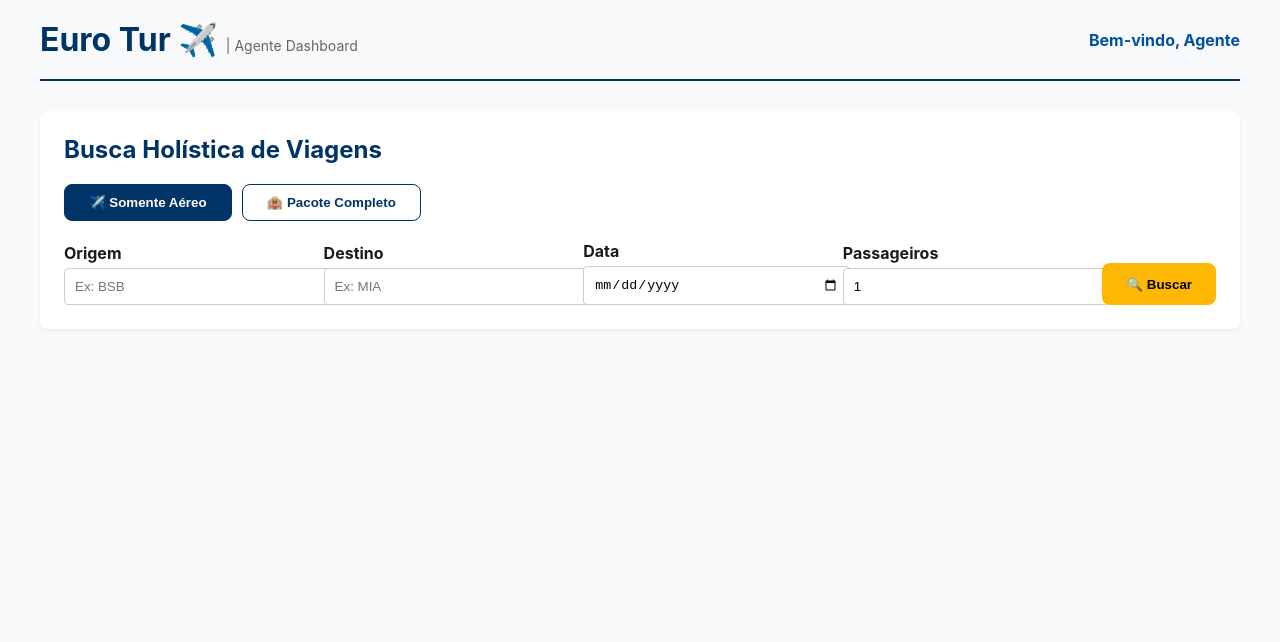
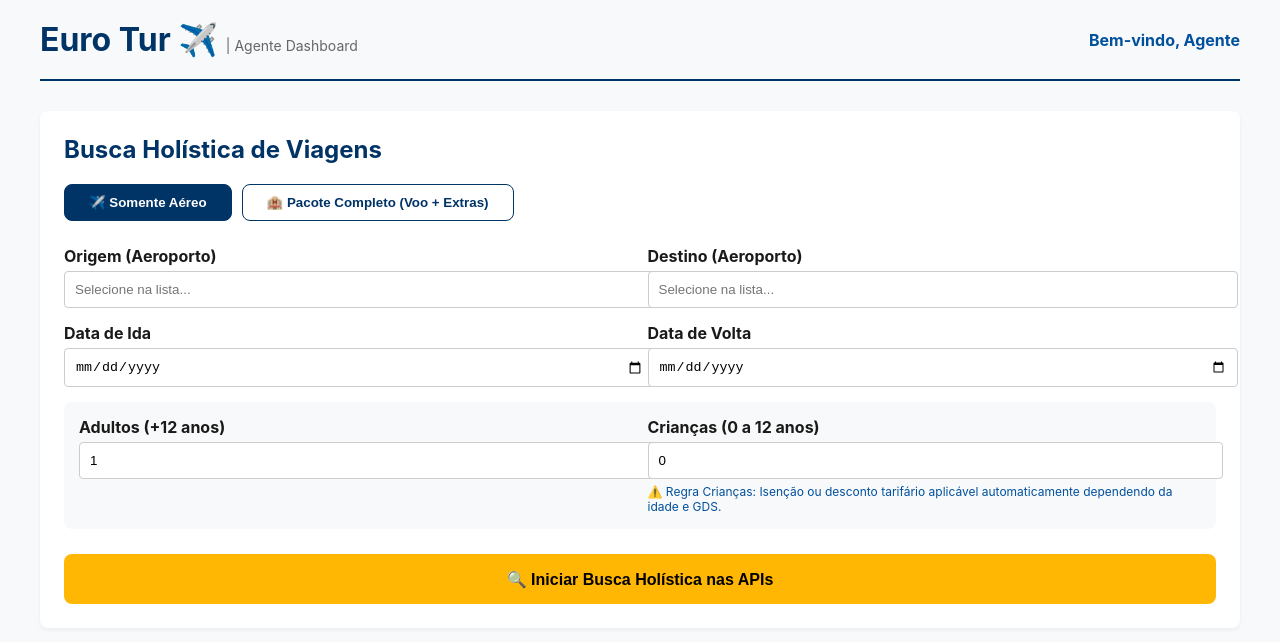
Before and after one commit to geovanny3456545-cell/agencia-turismo-app, a Next.js app: page / in a window 1280 px wide. Shown: the top 642 px of the page. Built offline with nearby package versions, Linux system fonts and the light colour scheme.

Commit message:
UI feedback fixes: airports, dates, children, packages

```diff
--- a/src/app/page.js
+++ b/src/app/page.js
@@ -5,17 +5,15 @@ import './globals.css';
 export default function Dashboard() {
   const [loading, setLoading] = useState(false);
   const [results, setResults] = useState(null);
-  const [searchType, setSearchType] = useState('aereo'); // aereo ou pacote
+  const [searchType, setSearchType] = useState('aereo');
 
   const handleSearch = async (e) => {
     e.preventDefault();
     setLoading(true);
-    // Simulação do tempo de chamada para a API Duffel com redundância
     setTimeout(() => {
       setResults([
-        { id: 1, airline: 'GOL', price: 850, time: '10:00 - 12:30', direct: true, guaranteed: true },
-        { id: 2, airline: 'LATAM', price: 920, time: '14:15 - 16:45', direct: true, guaranteed: true },
-        { id: 3, airline: 'AZUL', price: 780, time: '08:00 - 13:00', direct: false, guaranteed: true },
+        { id: 1, airline: 'GOL', price: searchType === 'pacote' ? 2850 : 850, time: '10:00 - 12:30', direct: true, guaranteed: true },
+        { id: 2, airline: 'LATAM', price: searchType === 'pacote' ? 2920 : 920, time: '14:15 - 16:45', direct: true, guaranteed: true },
       ]);
       setLoading(false);
     }, 2500);
@@ -28,12 +26,26 @@ export default function Dashboard() {
         <div style={{fontWeight: 'bold', color: 'var(--secondary-color)'}}>Bem-vindo, Agente</div>
       </header>
 
+      {/* Lista de Aeroportos para autocompletar e travar inputs errados */}
+      <datalist id="lista-aeroportos">
+        <option value="BSB - Brasília (Juscelino Kubitschek)" />
+        <option value="GRU - São Paulo (Guarulhos)" />
+        <option value="CGH - São Paulo (Congonhas)" />
+        <option value="GIG - Rio de Janeiro (Galeão)" />
+        <option value="SDU - Rio de Janeiro (Santos Dumont)" />
+        <option value="MIA - Miami International, EUA" />
+        <option value="MCO - Orlando International, EUA" />
+        <option value="LIS - Lisboa (Humberto Delgado), PT" />
+        <option value="CDG - Paris (Charles de Gaulle), FR" />
+      </datalist>
+
       <div className="card" style={{ marginBottom: '30px' }}>
         <h2 style={{marginTop: 0, color: 'var(--primary-color)'}}>Busca Holística de Viagens</h2>
 
         {/* Toggle de Tipo de Busca */}
-        <div style={{ display: 'flex', gap: '10px', marginBottom: '20px' }}>
+        <div style={{ display: 'flex', gap: '10px', marginBottom: '25px' }}>
           <button
+            type="button"
             className={`btn ${searchType === 'aereo' ? 'btn-primary' : ''}`}
             onClick={() => setSearchType('aereo')}
             style={{ border: '1px solid var(--primary-color)', color: searchType === 'aereo' ? '#fff' : 'var(--primary-color)', background: searchType === 'aereo' ? 'var(--primary-color)' : 'transparent'}}
@@ -41,33 +53,65 @@ export default function Dashboard() {
             ✈️ Somente Aéreo
           </button>
           <button
+            type="button"
             className={`btn ${searchType === 'pacote' ? 'btn-primary' : ''}`}
             onClick={() => setSearchType('pacote')}
             style={{ border: '1px solid var(--primary-color)', color: searchType === 'pacote' ? '#fff' : 'var(--primary-color)', background: searchType === 'pacote' ? 'var(--primary-color)' : 'transparent'}}
           >
-            🏨 Pacote Completo
+            🏨 Pacote Completo (Voo + Extras)
           </button>
         </div>
 
-        <form onSubmit={handleSearch} style={{ display: 'grid', gridTemplateColumns: '1fr 1fr 1fr 1fr auto', gap: '15px', alignItems: 'end' }}>
+        <form onSubmit={handleSearch}>
+          <div style={{ display: 'grid', gridTemplateColumns: '1fr 1fr', gap: '15px', marginBottom: '15px' }}>
             <div>
-            <label style={{display: 'block', marginBottom: '5px', fontWeight: 'bold'}}>Origem</label>
-            <input type="text" placeholder="Ex: BSB" required style={{width: '100%', padding: '10px', borderRadius: '4px', border: '1px solid #ccc'}} />
+              <label style={{display: 'block', marginBottom: '5px', fontWeight: 'bold'}}>Origem (Aeroporto)</label>
+              <input type="text" list="lista-aeroportos" placeholder="Selecione na lista..." required style={{width: '100%', padding: '10px', borderRadius: '4px', border: '1px solid #ccc'}} />
             </div>
             <div>
-            <label style={{display: 'block', marginBottom: '5px', fontWeight: 'bold'}}>Destino</label>
-            <input type="text" placeholder="Ex: MIA" required style={{width: '100%', padding: '10px', borderRadius: '4px', border: '1px solid #ccc'}} />
+              <label style={{display: 'block', marginBottom: '5px', fontWeight: 'bold'}}>Destino (Aeroporto)</label>
+              <input type="text" list="lista-aeroportos" placeholder="Selecione na lista..." required style={{width: '100%', padding: '10px', borderRadius: '4px', border: '1px solid #ccc'}} />
             </div>
+          </div>
+
+          <div style={{ display: 'grid', gridTemplateColumns: '1fr 1fr', gap: '15px', marginBottom: '15px' }}>
             <div>
-            <label style={{display: 'block', marginBottom: '5px', fontWeight: 'bold'}}>Data</label>
+              <label style={{display: 'block', marginBottom: '5px', fontWeight: 'bold'}}>Data de Ida</label>
               <input type="date" required style={{width: '100%', padding: '10px', borderRadius: '4px', border: '1px solid #ccc'}} />
             </div>
             <div>
-            <label style={{display: 'block', marginBottom: '5px', fontWeight: 'bold'}}>Passageiros</label>
+              <label style={{display: 'block', marginBottom: '5px', fontWeight: 'bold'}}>Data de Volta</label>
+              <input type="date" required style={{width: '100%', padding: '10px', borderRadius: '4px', border: '1px solid #ccc'}} />
+            </div>
+          </div>
+
+          <div style={{ display: 'grid', gridTemplateColumns: '1fr 1fr', gap: '15px', marginBottom: '25px', padding: '15px', backgroundColor: '#f8f9fa', borderRadius: '8px' }}>
+            <div>
+              <label style={{display: 'block', marginBottom: '5px', fontWeight: 'bold'}}>Adultos (+12 anos)</label>
               <input type="number" min="1" defaultValue="1" style={{width: '100%', padding: '10px', borderRadius: '4px', border: '1px solid #ccc'}} />
             </div>
-          <button type="submit" className="btn btn-accent" style={{height: '42px'}}>
-            🔍 Buscar
+            <div>
+              <label style={{display: 'block', marginBottom: '5px', fontWeight: 'bold'}}>Crianças (0 a 12 anos)</label>
+              <input type="number" min="0" defaultValue="0" style={{width: '100%', padding: '10px', borderRadius: '4px', border: '1px solid #ccc'}} />
+              <small style={{display: 'block', marginTop: '5px', color: 'var(--secondary-color)', fontSize: '12px'}}>
+                ⚠️ Regra Crianças: Isenção ou desconto tarifário aplicável automaticamente dependendo da idade e GDS.
+              </small>
+            </div>
+          </div>
+
+          {searchType === 'pacote' && (
+            <div style={{ marginBottom: '25px', padding: '15px', border: '2px dashed var(--accent-color)', borderRadius: '8px' }}>
+              <h4 style={{ margin: '0 0 10px 0', color: 'var(--primary-color)' }}>Configurações do Pacote Terrestre</h4>
+              <div style={{ display: 'flex', gap: '15px' }}>
+                <label style={{display: 'flex', alignItems: 'center', gap: '5px'}}><input type="checkbox" defaultChecked /> Incluir Hotel</label>
+                <label style={{display: 'flex', alignItems: 'center', gap: '5px'}}><input type="checkbox" defaultChecked /> Seguro Viagem</label>
+                <label style={{display: 'flex', alignItems: 'center', gap: '5px'}}><input type="checkbox" /> Transfer / Aluguel de Carro</label>
+              </div>
+            </div>
+          )}
+
+          <button type="submit" className="btn btn-accent" style={{width: '100%', height: '50px', fontSize: '16px'}}>
+            🔍 Iniciar Busca Holística nas APIs
           </button>
         </form>
       </div>
@@ -85,13 +129,13 @@ export default function Dashboard() {
           <div className="card" style={{ marginBottom: '20px', background: '#eef2f6' }}>
             <h3 style={{marginTop: 0, fontSize: '16px'}}>📅 Matriz de Flexibilidade (Economia)</h3>
             <div style={{ display: 'flex', gap: '15px', justifyContent: 'space-between' }}>
-              <div style={{padding: '10px', background: '#fff', borderRadius: '4px', textAlign: 'center', flex: 1}}>Ontem<br/><strong style={{color: 'green'}}>- R$ 120</strong></div>
-              <div style={{padding: '10px', background: 'var(--primary-color)', color: '#fff', borderRadius: '4px', textAlign: 'center', flex: 1}}>Data Escolhida<br/><strong>Base</strong></div>
-              <div style={{padding: '10px', background: '#fff', borderRadius: '4px', textAlign: 'center', flex: 1}}>Amanhã<br/><strong style={{color: 'green'}}>- R$ 50</strong></div>
+              <div style={{padding: '10px', background: '#fff', borderRadius: '4px', textAlign: 'center', flex: 1}}>1 Dia Antes<br/><strong style={{color: 'green'}}>- R$ 120</strong></div>
+              <div style={{padding: '10px', background: 'var(--primary-color)', color: '#fff', borderRadius: '4px', textAlign: 'center', flex: 1}}>Datas Escolhidas<br/><strong>Base</strong></div>
+              <div style={{padding: '10px', background: '#fff', borderRadius: '4px', textAlign: 'center', flex: 1}}>1 Dia Depois<br/><strong style={{color: 'green'}}>- R$ 50</strong></div>
             </div>
           </div>
 
-          <h2 style={{color: 'var(--primary-color)'}}>Resultados Verificados</h2>
+          <h2 style={{color: 'var(--primary-color)'}}>Resultados Verificados {searchType === 'pacote' ? '(Aéreo + Terrestre)' : ''}</h2>
           <div style={{ display: 'grid', gap: '15px' }}>
             {results.map(flight => (
               <div key={flight.id} className="card" style={{ display: 'flex', justifyContent: 'space-between', alignItems: 'center', padding: '15px 24px' }}>
@@ -100,7 +144,7 @@ export default function Dashboard() {
                   <div style={{color: 'var(--text-secondary)'}}>⏳ {flight.time}</div>
                   {flight.guaranteed && (
                     <div style={{color: 'var(--success)', fontSize: '12px', marginTop: '5px', fontWeight: 'bold'}}>
-                      ✅ Passagem validada no GDS (Sem risco)
+                      ✅ Tarifa validada no GDS (Sem risco)
                     </div>
                   )}
                 </div>
```
Lines whose indentation alone changed are shown as unchanged.
